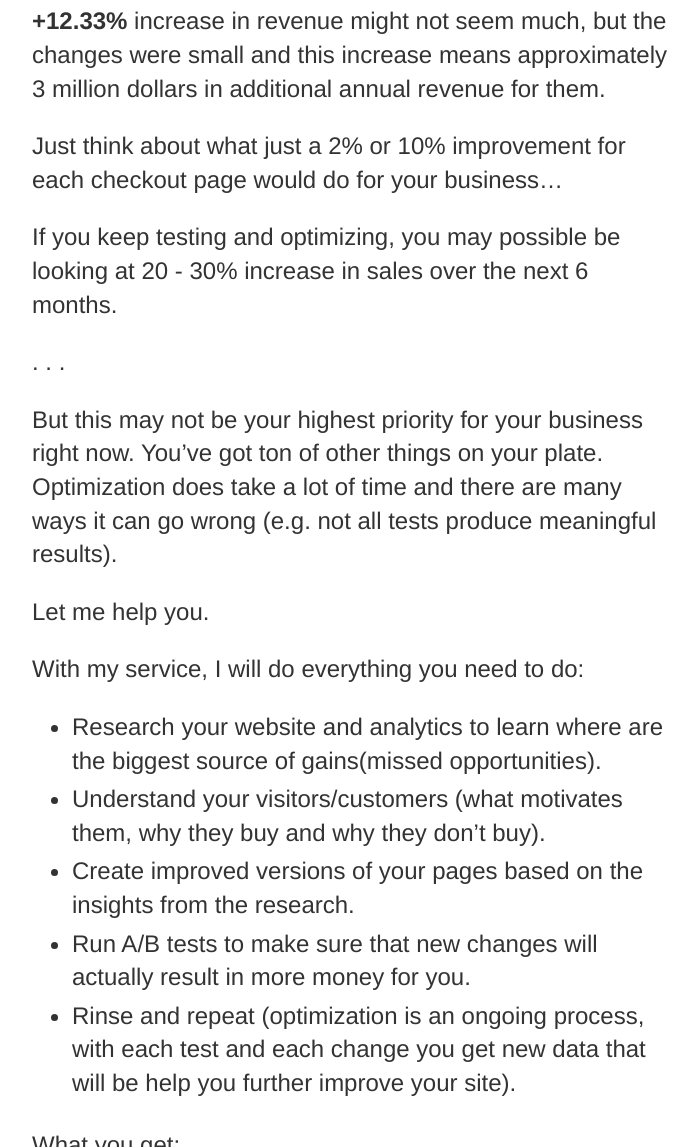
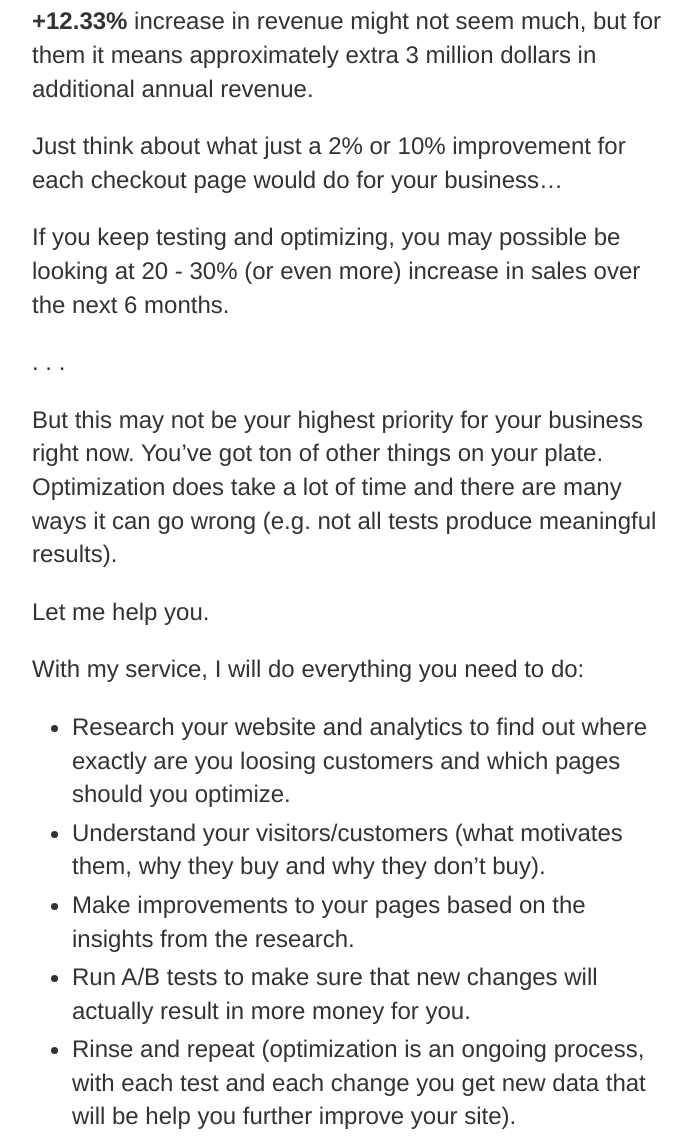
Before and after one commit to emilsw/ew, a Jekyll site: the page built from optimize/angelusdirect.md, in a window 1280 px wide and 1400 px high, scrolled down 6971 px. Shown: the part 253-1400 px from the top of the window, without its empty margins (288-986 px from the left). Built offline with Jekyll 4.4.1, drawn with Linux system fonts in a browser that asks for light colours; some of the changed text lies outside the part shown.

Commit message:
Update angelusdirect.md

```diff
--- a/optimize/angelusdirect.md
+++ b/optimize/angelusdirect.md
@@ -63,11 +63,11 @@ This is from an actual A/B test. A is the original version, B is the improved ve
 
 <img src="https://lh3.googleusercontent.com/_o7aXxTB845_f6Q-Wz6a14_BU9ZxvIGSzTyEm9IlkNLODOiqjxfssyZvCCQqrTnq2f-TI9Lbha3pCQMZGPcgqR26Gy_LcGIQiXSWhsPaj-HfrL__KISdCnb3e-N-y94bk2X_Pt5D" width="700">
 
-**+12.33%** increase in revenue might not seem much, but the changes were small and this increase means approximately 3 million dollars in additional annual revenue for them.
+**+12.33%** increase in revenue might not seem much, but for them it means approximately extra 3 million dollars in additional annual revenue.
 
 Just think about what just a 2% or 10% improvement for each checkout page would do for your business...
 
-If you keep testing and optimizing, you may possible be looking at 20 - 30% increase in sales over the next 6 months.
+If you keep testing and optimizing, you may possible be looking at 20 - 30% (or even more) increase in sales over the next 6 months.
 
 . . .
 
@@ -77,9 +77,9 @@ Let me help you.
 
 With my service, I will do everything you need to do:
 
- * Research your website and analytics to learn where are the biggest source of gains(missed opportunities).
+ * Research your website and analytics to find out where exactly are you loosing customers and which pages should you optimize.
  * Understand your visitors/customers (what motivates them, why they buy and why they don't buy).
- * Create improved versions of your pages based on the insights from the research.
+ * Make improvements to your pages based on the insights from the research.
  * Run A/B tests to make sure that new changes will actually result in more money for you.
  * Rinse and repeat (optimization is an ongoing process, with each test and each change you get new data that will be help you further improve your site).
 
@@ -87,7 +87,7 @@ What you get:
 
  * A free ($29/month) account on [**Convert.com**](http://www.convert.com/). I’m a certified specialist.
  * A free ($33/month) pro account on [**Hotjar.com**](https://www.hotjar.com/). A powerful research tool.
- * Access to all the research material. Heatmaps, scrollmaps, survey results, user sessions replays...valuable information on how your site is actually used and who your customers really are.
+ * Access to all the research material. Heatmaps, scrollmaps, survey results, user sessions replays...valuable information on how your site is actually used and who your customers really are (knowing this will help you become better at marketing your products).
  * Optimization plan for the next 6 months (list of proposed A/B tests and changes based on the insights I found that will help you grow your business).
  * A/B test for the following month. I set up, run and monitor the test.
 
```
